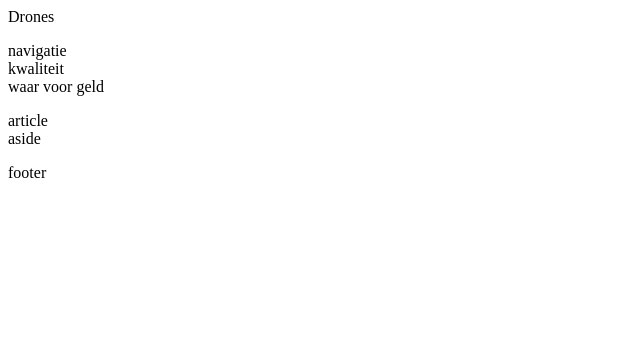
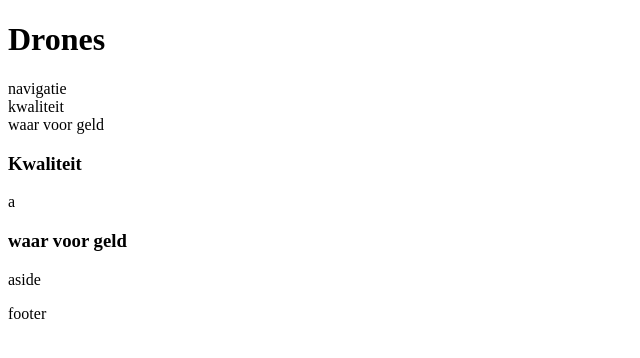
Before and after one commit to Lucasvop/Site-Klant, a plain HTML site: page index.html in a window 1280 px wide. Shown: the whole page, without its empty margins (0-640 px from the left). Drawn offline with Linux system fonts and the light colour scheme.

Commit message:
kopjes toegevoegd

```diff
--- a/index.html
+++ b/index.html
@@ -7,14 +7,15 @@
     <link href="style.css" rel="stylesheet" type="text/css" />
   </head>
   <body>
-    <header> Drones </header> </p>
+    <header> <h1> Drones </h1> </header> </p>
     <div>
       <nav> navigatie </br>
       kwaliteit </br>
       waar voor geld </br>
        </nav> </p>
 
-      <article> article </article>
+      <article> <h3> Kwaliteit </h3>
+      a </br> <h3> waar voor geld </h3> </article> </p>
       <aside> aside </aside>
     </div> </p>
    <footer> footer </footer>
```
